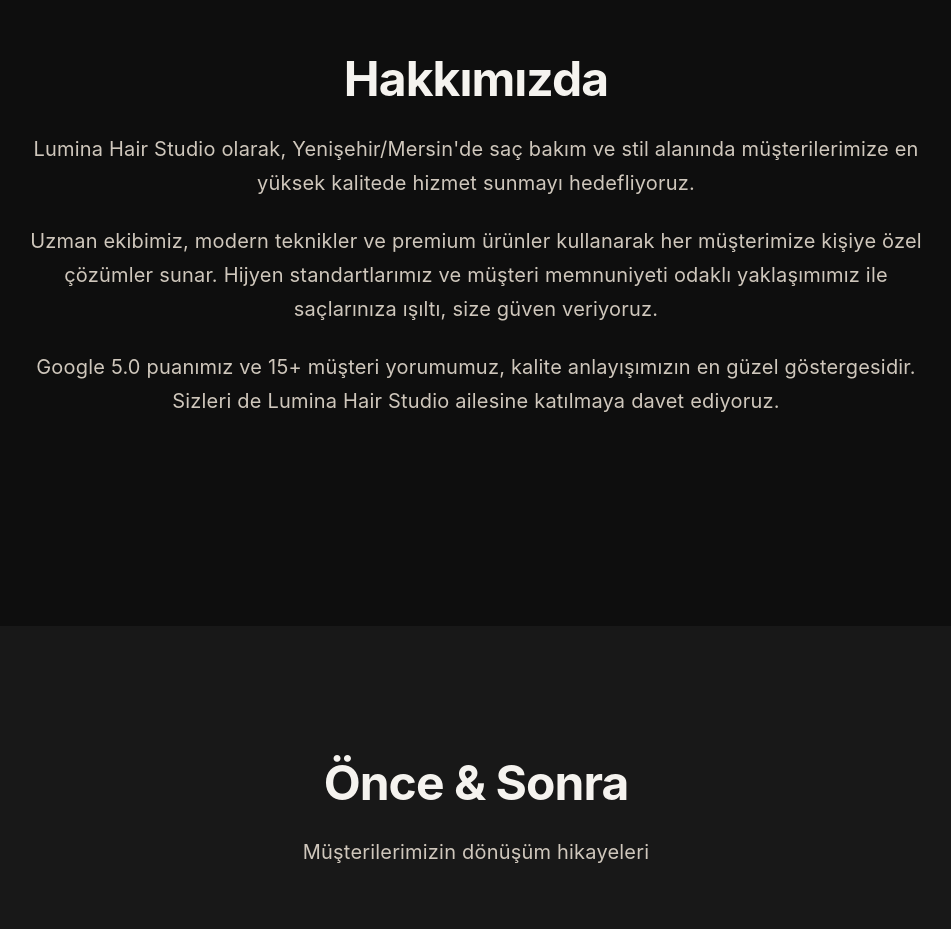
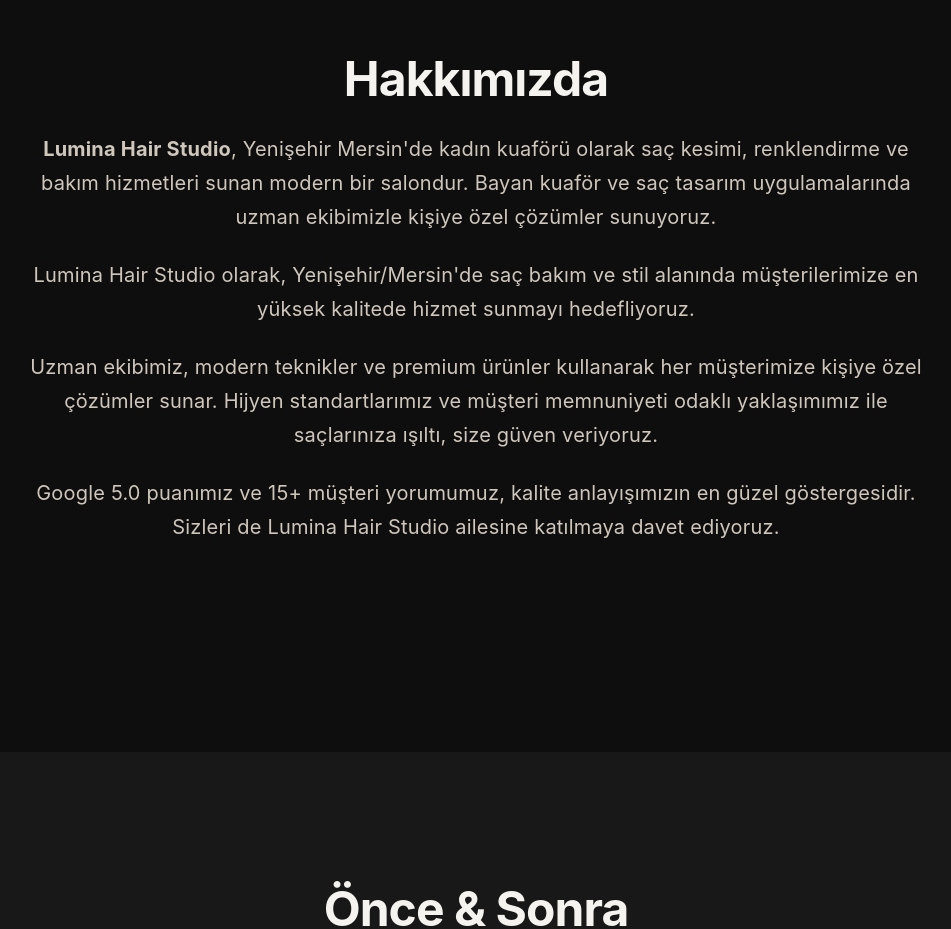
Before and after one commit to mdcokan/lumina-hair-studio, a Next.js app: page / in a window 1280 px wide. Shown: the part 2260-3189 px from the top of the page, without its empty margins (164-1115 px from the left). Built offline with nearby package versions, Linux system fonts and the light colour scheme.

Commit message:
Add Google Ads tag AW-17775158966

```diff
--- a/app/layout.tsx
+++ b/app/layout.tsx
@@ -1,5 +1,6 @@
 import type { Metadata } from "next";
 import { Geist, Geist_Mono } from "next/font/google";
+import Script from "next/script";
 import "./globals.css";
 
 const geistSans = Geist({
@@ -14,8 +15,8 @@
 
 export const metadata: Metadata = {
   metadataBase: new URL('https://lumina-hair-studio.vercel.app'),
-  title: "Lumina Hair Studio | Yenişehir Mersin Premium Kuaför Salonu",
-  description: "Yenişehir/Mersin'de kişiye özel saç kesimi, renklendirme ve bakım. Google 5.0 puan, hijyen odaklı hizmet. Randevu için WhatsApp.",
+  title: "Lumina Hair Studio | Yenişehir Mersin Kadın Kuaförü",
+  description: "Yenişehir Mersin'de kadınlara özel saç kesimi, renklendirme ve bakım. Lumina Hair Studio'da profesyonel ve premium kuaför hizmetleri.",
   keywords: [
     "kuaför mersin",
     "saç kesimi mersin",
@@ -36,8 +37,8 @@
   creator: "Lumina Hair Studio",
   publisher: "Lumina Hair Studio",
   openGraph: {
-    title: "Lumina Hair Studio | Yenişehir Mersin Premium Kuaför Salonu",
-    description: "Yenişehir/Mersin'de kişiye özel saç kesimi, renklendirme ve bakım. Google 5.0 puan, hijyen odaklı hizmet. Randevu için WhatsApp.",
+    title: "Lumina Hair Studio | Yenişehir Mersin Kadın Kuaförü",
+    description: "Yenişehir Mersin'de kadınlara özel saç kesimi, renklendirme ve bakım. Lumina Hair Studio'da profesyonel ve premium kuaför hizmetleri.",
     type: "website",
     locale: "tr_TR",
     siteName: "Lumina Hair Studio",
@@ -53,8 +54,8 @@
   },
   twitter: {
     card: "summary_large_image",
-    title: "Lumina Hair Studio | Yenişehir Mersin Premium Kuaför",
-    description: "Yenişehir/Mersin'de kişiye özel saç kesimi, renklendirme ve bakım. Google 5.0 puan, hijyen odaklı hizmet.",
+    title: "Lumina Hair Studio | Yenişehir Mersin Kadın Kuaförü",
+    description: "Yenişehir Mersin'de kadınlara özel saç kesimi, renklendirme ve bakım. Lumina Hair Studio'da profesyonel ve premium kuaför hizmetleri.",
     images: ["/og-image.jpg"],
   },
   robots: {
@@ -98,6 +99,18 @@
       <body
         className={`${geistSans.variable} ${geistMono.variable} antialiased`}
       >
+        <Script
+          src="https://www.googletagmanager.com/gtag/js?id=AW-17775158966"
+          strategy="afterInteractive"
+        />
+        <Script id="google-ads" strategy="afterInteractive">
+          {`
+            window.dataLayer = window.dataLayer || [];
+            function gtag(){dataLayer.push(arguments);}
+            gtag('js', new Date());
+            gtag('config', 'AW-17775158966');
+          `}
+        </Script>
         <script
           type="application/ld+json"
           dangerouslySetInnerHTML={{ __html: JSON.stringify(jsonLd) }}
--- a/app/page.tsx
+++ b/app/page.tsx
@@ -490,6 +490,9 @@
               Hakkımızda
             </h2>
             <div className="max-w-4xl mx-auto">
+              <p className="text-xl text-[#CFC7BC] leading-relaxed mb-6">
+                <strong>Lumina Hair Studio</strong>, Yenişehir Mersin'de kadın kuaförü olarak saç kesimi, renklendirme ve bakım hizmetleri sunan modern bir salondur. Bayan kuaför ve saç tasarım uygulamalarında uzman ekibimizle kişiye özel çözümler sunuyoruz.
+              </p>
               <p className="text-xl text-[#CFC7BC] leading-relaxed mb-6">
                 Lumina Hair Studio olarak, Yenişehir/Mersin'de saç bakım ve stil alanında
                 müşterilerimize en yüksek kalitede hizmet sunmayı hedefliyoruz.
```
